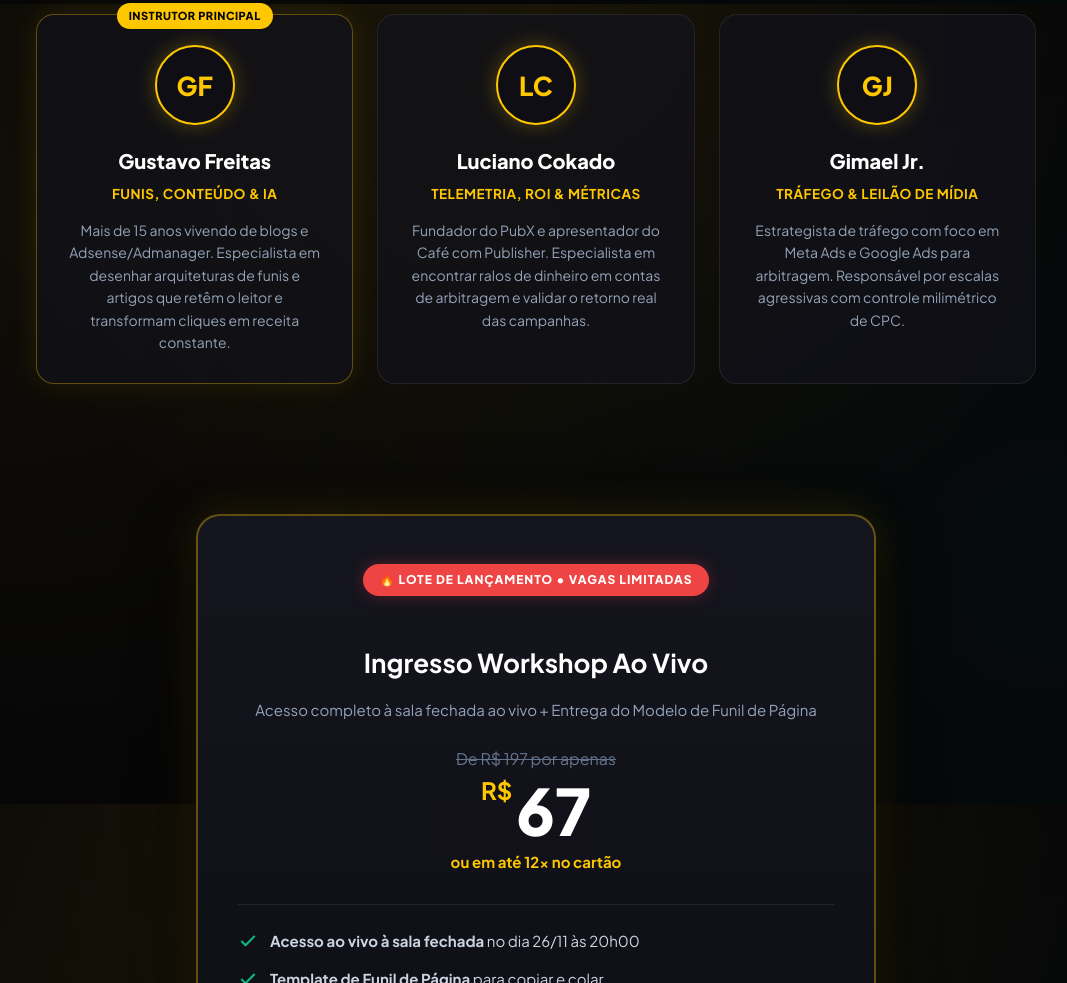
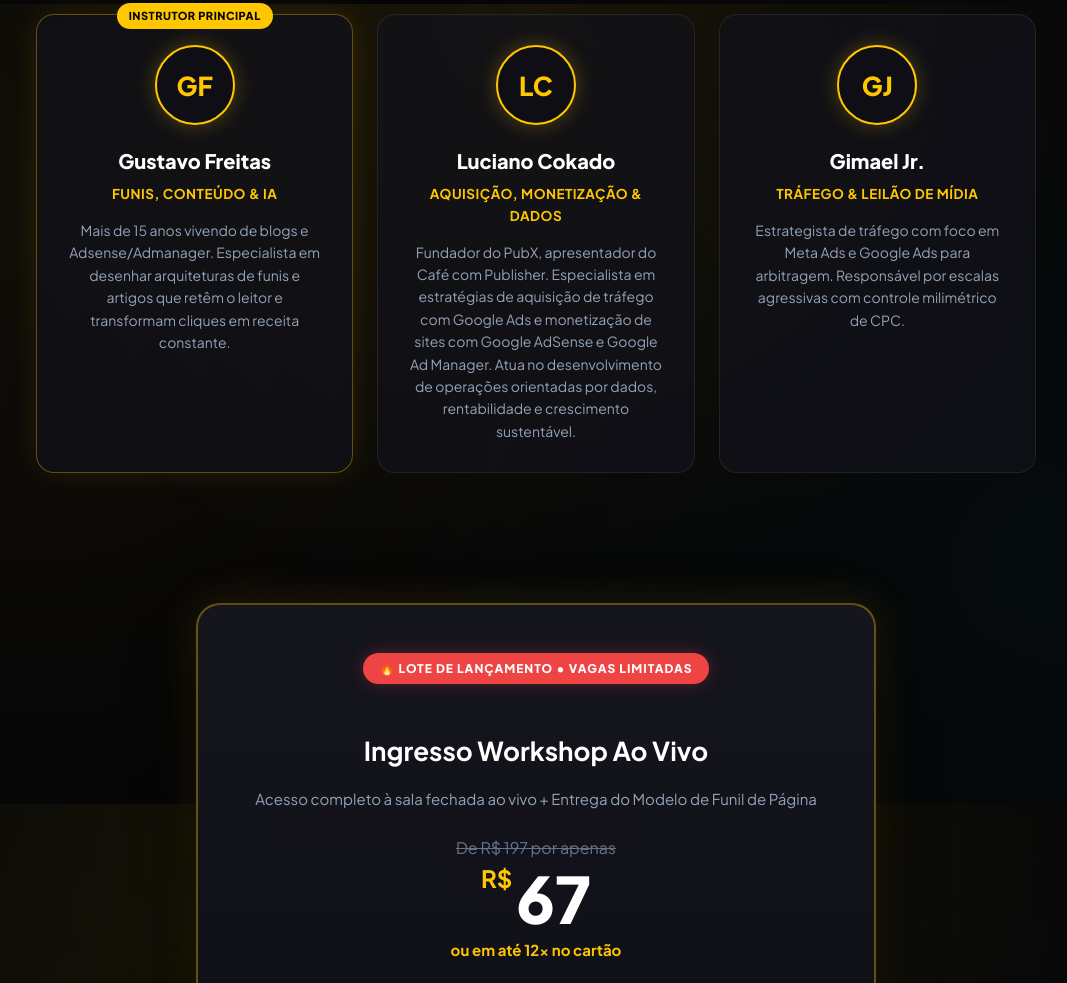
Before and after one commit to odjavan/pubx, a plain HTML site: page Conect Mythos/workshop_opcao_2_estrutura_minima.html in a window 1280 px wide. Shown: the part 3196-4179 px from the top of the page, without its empty margins (104-1171 px from the left). Drawn offline with Linux system fonts and the light colour scheme.

```diff
--- a/Conect Mythos/workshop_opcao_2_estrutura_minima.html
+++ b/Conect Mythos/workshop_opcao_2_estrutura_minima.html
@@ -998,8 +998,8 @@
         <div class="mentor-card">
           <div class="mentor-avatar">LC</div>
           <h3 class="mentor-name">Luciano Cokado</h3>
-          <div class="mentor-role">Telemetria, ROI & Métricas</div>
-          <p class="mentor-bio">Fundador do PubX e apresentador do Café com Publisher. Especialista em encontrar ralos de dinheiro em contas de arbitragem e validar o retorno real das campanhas.</p>
+          <div class="mentor-role">Aquisição, Monetização & Dados</div>
+          <p class="mentor-bio">Fundador do PubX, apresentador do Café com Publisher. Especialista em estratégias de aquisição de tráfego com Google Ads e monetização de sites com Google AdSense e Google Ad Manager. Atua no desenvolvimento de operações orientadas por dados, rentabilidade e crescimento sustentável.</p>
         </div>
 
         <div class="mentor-card">
```
Also changed, not shown: workshop.html (+2 -2 lines).
